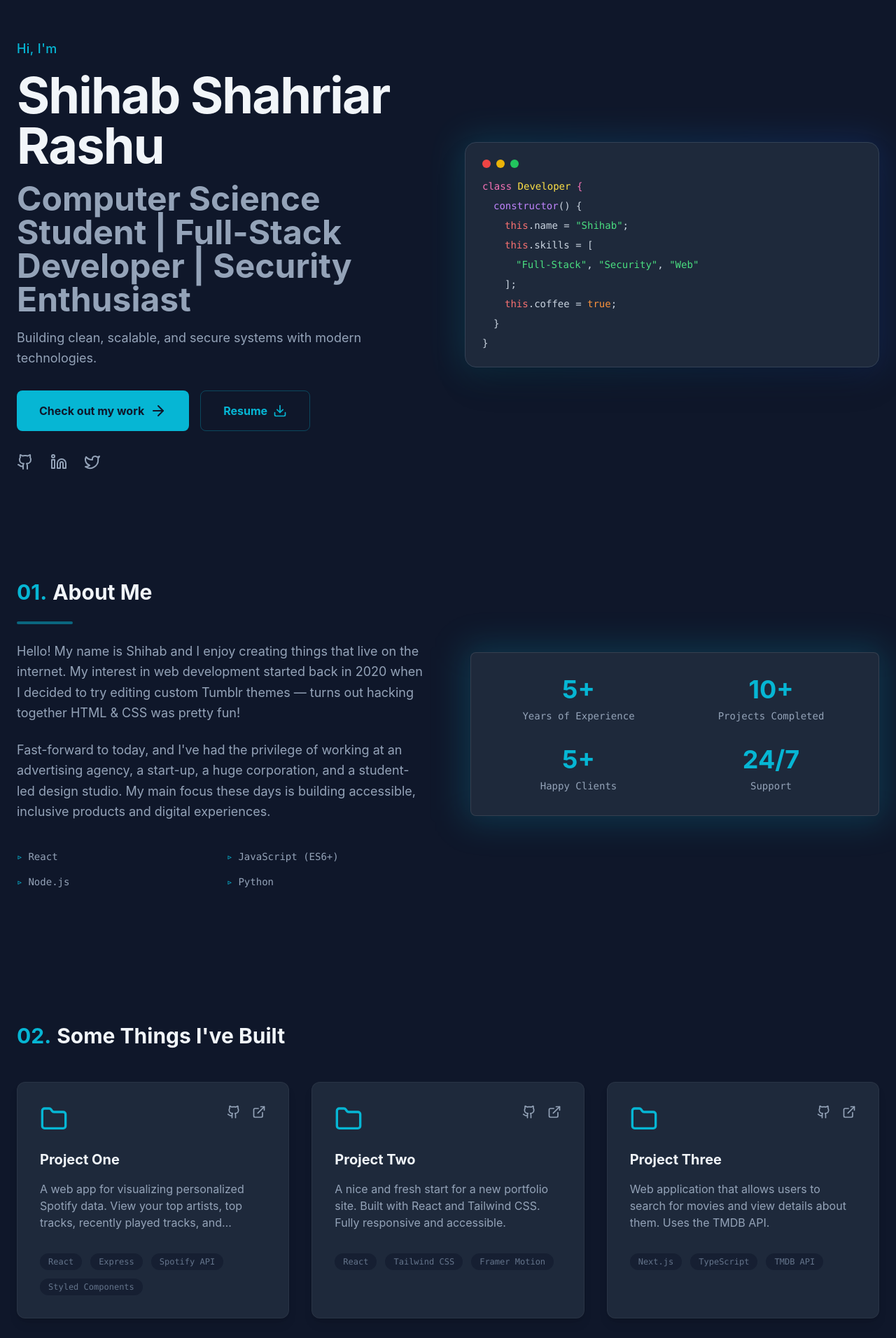
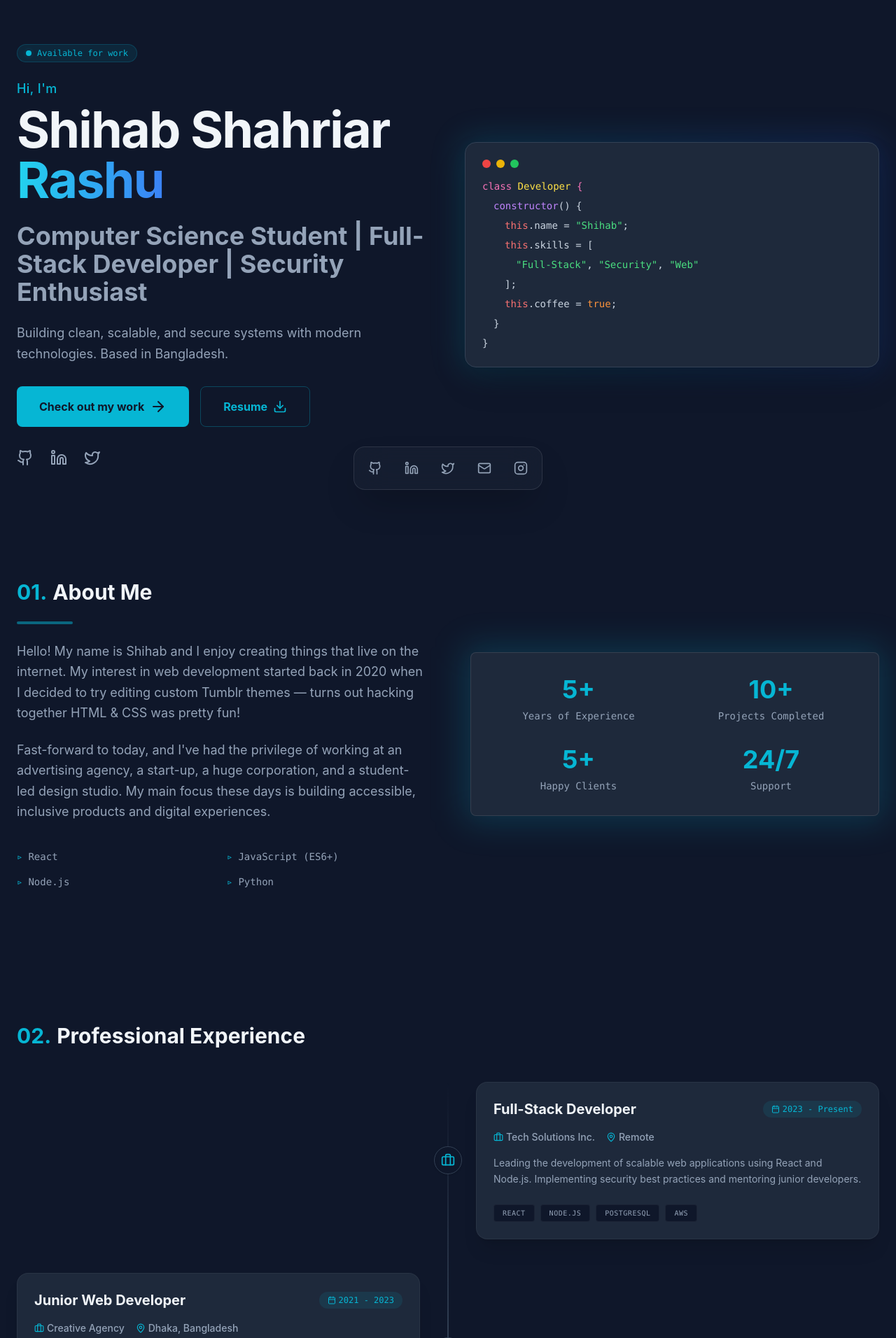
Before and after one commit to rushdv/portfolio, a React (Vite) app: page / in a window 1280 px wide. Shown: the part 68-1980 px from the top of the page at 70% size. Built offline with nearby package versions, Linux system fonts and the light colour scheme.

Commit message:
feat: scaffold initial portfolio website with main layout and core sections.

```diff
--- a/src/App.jsx
+++ b/src/App.jsx
@@ -1,10 +1,12 @@
 import Navbar from "./components/Navbar";
 import Hero from "./sections/Hero";
 import About from "./sections/About";
+import Experience from "./sections/Experience";
 import Projects from "./sections/Projects";
 import Skills from "./sections/Skills";
 import Contact from "./sections/Contact";
 import Footer from "./components/Footer";
+import SocialDock from "./components/SocialDock";
 
 function App() {
   return (
@@ -13,10 +15,12 @@ function App() {
       <main>
         <Hero />
         <About />
+        <Experience />
         <Projects />
         <Skills />
         <Contact />
       </main>
+      <SocialDock />
       <Footer />
     </div>
   );
--- /dev/null
+++ b/src/components/SocialDock.jsx
@@ -0,0 +1,37 @@
+import { motion } from "framer-motion";
+import { Github, Linkedin, Twitter, Mail, Instagram } from "lucide-react";
+
+const socials = [
+    { icon: <Github size={20} />, href: "https://github.com/rushdv/", label: "GitHub" },
+    { icon: <Linkedin size={20} />, href: "https://www.linkedin.com/in/shihab-shahriar-rashu-431a3a217/", label: "LinkedIn" },
+    { icon: <Twitter size={20} />, href: "https://twitter.com/rushdv313/", label: "Twitter" },
+    { icon: <Mail size={20} />, href: "mailto:shihab@example.com", label: "Email" },
+    { icon: <Instagram size={20} />, href: "#", label: "Instagram" }
+];
+
+export default function SocialDock() {
+    return (
+        <div className="fixed bottom-8 left-1/2 -translate-x-1/2 z-50">
+            <motion.div
+                initial={{ y: 100, opacity: 0 }}
+                animate={{ y: 0, opacity: 1 }}
+                transition={{ delay: 1, duration: 0.5 }}
+                className="flex items-center gap-2 p-2 bg-slate-800/40 backdrop-blur-xl border border-white/10 rounded-2xl shadow-2xl"
+            >
+                {socials.map((social, index) => (
+                    <motion.a
+                        key={index}
+                        href={social.href}
+                        target="_blank"
+                        rel="noopener noreferrer"
+                        whileHover={{ y: -4, scale: 1.1 }}
+                        className="p-3 text-slate-400 hover:text-cyan-500 hover:bg-cyan-500/10 rounded-xl transition-all duration-200"
+                        title={social.label}
+                    >
+                        {social.icon}
+                    </motion.a>
+                ))}
+            </motion.div>
+        </div>
+    );
+}
--- /dev/null
+++ b/src/sections/Experience.jsx
@@ -0,0 +1,93 @@
+import { motion } from "framer-motion";
+import { Briefcase, Calendar, MapPin } from "lucide-react";
+
+const experiences = [
+    {
+        title: "Full-Stack Developer",
+        company: "Tech Solutions Inc.",
+        location: "Remote",
+        period: "2023 - Present",
+        description: "Leading the development of scalable web applications using React and Node.js. Implementing security best practices and mentoring junior developers.",
+        skills: ["React", "Node.js", "PostgreSQL", "AWS"]
+    },
+    {
+        title: "Junior Web Developer",
+        company: "Creative Agency",
+        location: "Dhaka, Bangladesh",
+        period: "2021 - 2023",
+        description: "Developed and maintained multiple client websites. Collaborated with designers to implement pixel-perfect user interfaces.",
+        skills: ["JavaScript", "HTML/CSS", "PHP", "Tailwind CSS"]
+    },
+    {
+        title: "Computer Science Student",
+        company: "University",
+        location: "Bangladesh",
+        period: "2020 - Present",
+        description: "Focusing on core CS principles, algorithms, and cybersecurity. Maintaining a 3.8+ GPA.",
+        skills: ["Algorithms", "Data Structures", "Network Security", "Python"]
+    }
+];
+
+export default function Experience() {
+    return (
+        <section id="experience" className="py-24 bg-slate-900">
+            <div className="max-w-7xl mx-auto px-6">
+                <motion.div
+                    initial={{ opacity: 0, y: 20 }}
+                    whileInView={{ opacity: 1, y: 0 }}
+                    viewport={{ once: true }}
+                    transition={{ duration: 0.6 }}
+                >
+                    <h2 className="flex items-center text-3xl font-bold text-slate-100 mb-12">
+                        <span className="text-cyan-500 mr-2">02.</span> Professional Experience
+                    </h2>
+
+                    <div className="space-y-12 relative before:absolute before:inset-0 before:ml-5 before:-translate-x-px md:before:mx-auto md:before:translate-x-0 before:h-full before:w-0.5 before:bg-gradient-to-b before:from-transparent before:via-slate-700 before:to-transparent">
+                        {experiences.map((exp, index) => (
+                            <div key={index} className="relative flex items-center justify-between md:justify-normal md:odd:flex-row-reverse group">
+                                {/* Icon/Dot */}
+                                <div className="flex items-center justify-center w-10 h-10 rounded-full border border-slate-700 bg-slate-900 text-cyan-500 shadow shrink-0 md:order-1 md:group-odd:-translate-x-1/2 md:group-even:translate-x-1/2">
+                                    <Briefcase size={20} />
+                                </div>
+
+                                {/* Content Card */}
+                                <div className="w-[calc(100%-4rem)] md:w-[calc(50%-2.5rem)] bg-slate-800 p-6 rounded-2xl border border-white/5 hover:border-cyan-500/30 transition-all shadow-xl">
+                                    <div className="flex flex-wrap items-center justify-between gap-2 mb-4">
+                                        <h3 className="text-xl font-bold text-slate-100">{exp.title}</h3>
+                                        <span className="inline-flex items-center gap-1 px-3 py-1 bg-cyan-500/10 text-cyan-500 text-xs font-mono rounded-full">
+                                            <Calendar size={12} />
+                                            {exp.period}
+                                        </span>
+                                    </div>
+
+                                    <div className="flex items-center gap-4 text-sm text-slate-400 mb-4 font-medium">
+                                        <div className="flex items-center gap-1">
+                                            <Briefcase size={14} className="text-cyan-500" />
+                                            {exp.company}
+                                        </div>
+                                        <div className="flex items-center gap-1">
+                                            <MapPin size={14} className="text-cyan-500" />
+                                            {exp.location}
+                                        </div>
+                                    </div>
+
+                                    <p className="text-slate-400 text-sm leading-relaxed mb-6">
+                                        {exp.description}
+                                    </p>
+
+                                    <div className="flex flex-wrap gap-2">
+                                        {exp.skills.map((skill) => (
+                                            <span key={skill} className="px-3 py-1 bg-slate-900 border border-white/5 text-slate-400 rounded text-[10px] font-mono uppercase tracking-wider">
+                                                {skill}
+                                            </span>
+                                        ))}
+                                    </div>
+                                </div>
+                            </div>
+                        ))}
+                    </div>
+                </motion.div>
+            </div>
+        </section>
+    );
+}
--- a/src/sections/Hero.jsx
+++ b/src/sections/Hero.jsx
@@ -13,18 +13,34 @@ export default function Hero() {
           transition={{ duration: 0.8 }}
           className="space-y-8"
         >
-          <div className="space-y-4">
-            <h2 className="text-cyan-500 font-medium text-lg tracking-wide">
-              Hi, I'm
-            </h2>
-            <h1 className="text-5xl md:text-7xl font-bold text-slate-100 tracking-tight">
-              Shihab Shahriar Rashu
-            </h1>
-            <h3 className="text-4xl md:text-5xl font-bold text-slate-400">
+          <div className="space-y-6">
+            <motion.div
+              initial={{ opacity: 0, y: 10 }}
+              animate={{ opacity: 1, y: 0 }}
+              transition={{ delay: 0.5 }}
+              className="inline-flex items-center gap-2 px-3 py-1 rounded-full bg-cyan-500/10 border border-cyan-500/20 text-cyan-500 text-xs font-mono"
+            >
+              <span className="relative flex h-2 w-2">
+                <span className="animate-ping absolute inline-flex h-full w-full rounded-full bg-cyan-400 opacity-75"></span>
+                <span className="relative inline-flex rounded-full h-2 w-2 bg-cyan-500"></span>
+              </span>
+              Available for work
+            </motion.div>
+
+            <div className="space-y-2">
+              <h2 className="text-cyan-500 font-medium text-lg tracking-wide">
+                Hi, I'm
+              </h2>
+              <h1 className="text-5xl md:text-7xl font-bold text-slate-100 tracking-tight leading-tight">
+                Shihab Shahriar <span className="text-transparent bg-clip-text bg-gradient-to-r from-cyan-400 to-blue-500">Rashu</span>
+              </h1>
+            </div>
+
+            <h3 className="text-3xl md:text-4xl font-bold text-slate-400 max-w-2xl">
               Computer Science Student | Full-Stack Developer | Security Enthusiast
             </h3>
             <p className="text-slate-400 max-w-xl text-lg leading-relaxed">
-              Building clean, scalable, and secure systems with modern technologies.
+              Building clean, scalable, and secure systems with modern technologies. Based in Bangladesh.
             </p>
           </div>
 
--- a/src/sections/Projects.jsx
+++ b/src/sections/Projects.jsx
@@ -3,23 +3,29 @@ import { Github, ExternalLink, Folder } from "lucide-react";
 
 const projects = [
     {
-        title: "Project One",
-        description: "A web app for visualizing personalized Spotify data. View your top artists, top tracks, recently played tracks, and detailed audio information of each track.",
-        tags: ["React", "Express", "Spotify API", "Styled Components"],
-        github: "#",
+        title: "SecurePass Manager",
+        description: "A secure, encrypted password manager built with React and advanced cryptographic libraries. Features local storage encryption and a clean UI.",
+        tags: ["React", "CryptoJS", "Tailwind CSS", "Framer Motion"],
+        duration: "3 Months",
+        team: "Solo Project",
+        github: "https://github.com/rushdv/securepass",
         live: "#"
     },
     {
-        title: "Project Two",
-        description: "A nice and fresh start for a new portfolio site. Built with React and Tailwind CSS. Fully responsive and accessible.",
-        tags: ["React", "Tailwind CSS", "Framer Motion"],
-        github: "#",
-        live: "#"
+        title: "Portfolio v2",
+        description: "A premium, dark-themed portfolio website with smooth animations, glassmorphism, and optimized performance.",
+        tags: ["React", "Tailwind CSS", "Framer Motion", "Vite"],
+        duration: "1 Month",
+        team: "Solo Project",
+        github: "https://github.com/rushdv/portfolio",
+        live: "https://portfolio-rush.vercel.app"
     },
     {
-        title: "Project Three",
-        description: "Web application that allows users to search for movies and view details about them. Uses the TMDB API.",
-        tags: ["Next.js", "TypeScript", "TMDB API"],
+        title: "E-Commerce Security Dashboard",
+        description: "A specialized dashboard for monitoring security metrics and potential threats on e-commerce platforms.",
+        tags: ["Next.js", "TypeScript", "Node.js", "Prisma"],
+        duration: "4 Months",
+        team: "Team of 3",
         github: "#",
         live: "#"
     }
@@ -37,7 +43,7 @@ export default function Projects() {
                     className="space-y-12"
                 >
                     <h2 className="flex items-center text-3xl font-bold text-slate-100">
-                        <span className="text-cyan-500 mr-2">02.</span> Some Things I've Built
+                        <span className="text-cyan-500 mr-2">03.</span> Some Things I've Built
                     </h2>
 
                     <div className="grid md:grid-cols-2 lg:grid-cols-3 gap-8">
@@ -45,29 +51,37 @@ export default function Projects() {
                             <motion.div
                                 key={index}
                                 whileHover={{ y: -10 }}
-                                className="group bg-slate-800 p-8 rounded-xl border border-white/5 hover:border-cyan-500/50 transition-colors shadow-lg"
+                                className="group relative bg-slate-800/40 backdrop-blur-md p-8 rounded-2xl border border-white/5 hover:border-cyan-500/50 transition-all duration-300 shadow-xl overflow-hidden"
                             >
+                                <div className="absolute top-0 right-0 w-24 h-24 bg-cyan-500/5 blur-3xl rounded-full -mr-12 -mt-12 group-hover:bg-cyan-500/10 transition-colors"></div>
+
                                 <div className="flex justify-between items-start mb-6">
                                     <div className="text-cyan-500">
-                                        <Folder size={40} />
+                                        <Folder size={40} strokeWidth={1.5} />
                                     </div>
                                     <div className="flex gap-4 text-slate-400">
-                                        <a href={project.github} className="hover:text-cyan-500 transition-colors"><Github size={20} /></a>
-                                        <a href={project.live} className="hover:text-cyan-500 transition-colors"><ExternalLink size={20} /></a>
+                                        <a href={project.github} className="hover:text-cyan-500 transition-colors" title="GitHub"><Github size={20} /></a>
+                                        <a href={project.live} className="hover:text-cyan-500 transition-colors" title="Live Demo"><ExternalLink size={20} /></a>
                                     </div>
                                 </div>
 
-                                <h3 className="text-xl font-bold text-slate-100 mb-4 group-hover:text-cyan-500 transition-colors">
+                                <h3 className="text-xl font-bold text-slate-100 mb-2 group-hover:text-cyan-500 transition-colors">
                                     {project.title}
                                 </h3>
 
-                                <p className="text-slate-400 mb-8 line-clamp-3">
+                                <div className="flex items-center gap-3 text-[10px] font-mono text-slate-500 mb-4 uppercase tracking-widest">
+                                    <span>{project.duration}</span>
+                                    <span className="w-1 h-1 bg-slate-700 rounded-full"></span>
+                                    <span>{project.team}</span>
+                                </div>
+
+                                <p className="text-slate-400 mb-8 text-sm leading-relaxed line-clamp-3">
                                     {project.description}
                                 </p>
 
-                                <div className="flex flex-wrap gap-3 text-xs font-mono text-slate-500">
+                                <div className="flex flex-wrap gap-2 text-[10px] font-mono text-slate-400">
                                     {project.tags.map((tag) => (
-                                        <span key={tag} className="bg-slate-900/50 px-3 py-1 rounded-full">
+                                        <span key={tag} className="bg-slate-900/80 border border-white/5 px-2 py-1 rounded">
                                             {tag}
                                         </span>
                                     ))}
--- a/src/sections/Skills.jsx
+++ b/src/sections/Skills.jsx
@@ -18,7 +18,7 @@ export default function Skills() {
                     transition={{ duration: 0.6 }}
                 >
                     <h2 className="flex items-center text-3xl font-bold text-slate-100 mb-12">
-                        <span className="text-cyan-500 mr-2">03.</span> Skills & Technologies
+                        <span className="text-cyan-500 mr-2">04.</span> Skills & Technologies
                     </h2>
 
                     <div className="grid md:grid-cols-2 gap-8">
```
